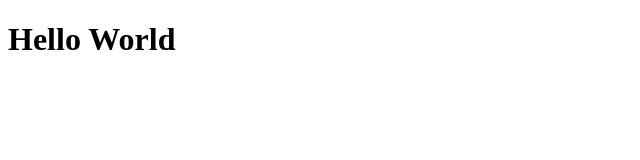
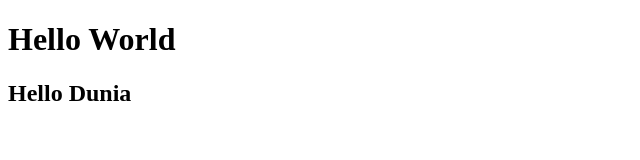
Before and after one commit to Arfi23/new-start, a plain HTML site: page index.html in a window 1280 px wide. Shown: the whole page, without its empty margins (0-640 px from the left). Drawn offline with Linux system fonts and the light colour scheme.

Commit message:
Nambahin hello

```diff
--- a/index.html
+++ b/index.html
@@ -7,5 +7,6 @@
   </head>
   <body>
     <h1>Hello World</h1>
+    <h2>Hello Dunia</h2>
   </body>
 </html>
```
